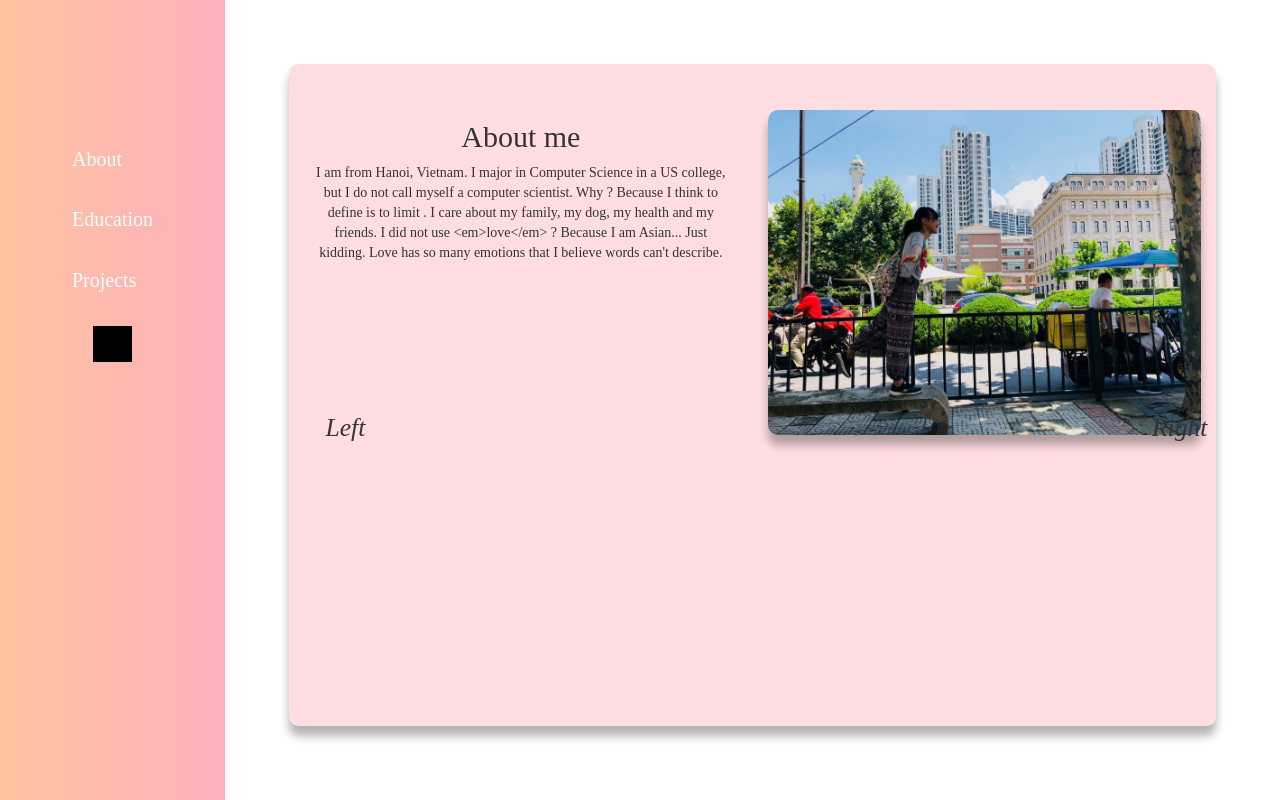
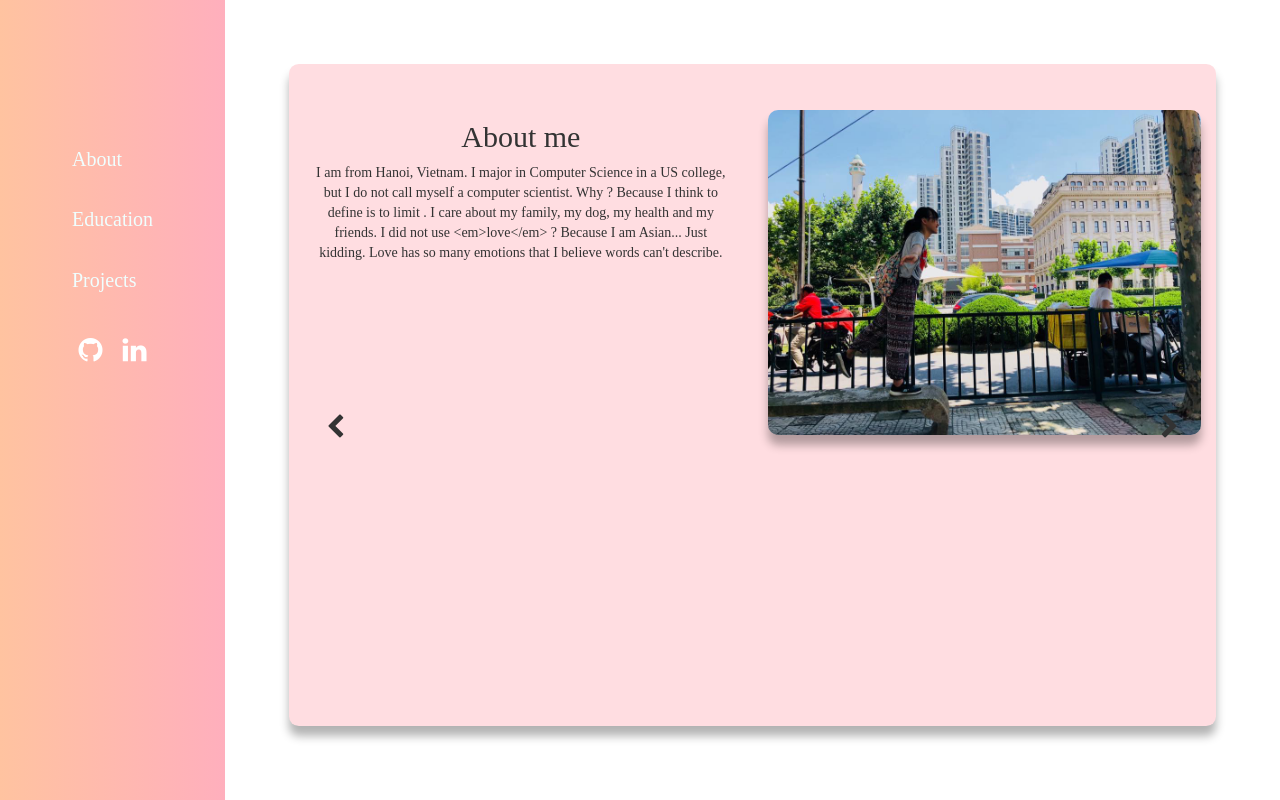
Before and after one commit to giangkhuat/React-personal-web, a React (Create React App) app: page / in a window 1280 px wide. Built offline with nearby package versions, Linux system fonts and the light colour scheme.

Commit message:
fixing icons

```diff
--- a/src/App.css
+++ b/src/App.css
@@ -101,6 +101,9 @@ a:active {
   text-decoration: none;
 }
 
+a:visited:active {
+  text-decoration: none;
+}
 nav ul li a:hover {
   text-decoration: none;
 }
@@ -112,17 +115,12 @@ nav ul li a:hover {
 */
 
 .social {
-  margin-bottom: 20px;
-  background: black;
   display: inline-block;
-  align-self: flex-end;
 }
 .social i {
-  padding-right: 10px;
-  font-size: 25px;
-  color: red;
-  position: relative;
-  z-index: 2;
+  padding: 10px;
+  font-size: 2em;
+  color:white;
 }
 
 /*
--- a/src/components/Carousel.js
+++ b/src/components/Carousel.js
@@ -39,10 +39,10 @@ function Carousel(props) {
         );
       })}
       <button id="goleft" onClick={goLeft}>
-        <i class="fas fa-chevron-left">Left</i>
+        <i class="fa fa-chevron-left"></i>
       </button>
       <button id="goright" onClick={goRight}>
-        <i class="fas fa-chevron-left">Right</i>
+        <i class="fa fa-chevron-right"></i>
       </button>
     </div>
   );
--- a/src/contents/Social.js
+++ b/src/contents/Social.js
@@ -3,10 +3,10 @@ function Social() {
   return (
     <div class="social">
       <a href="https://github.com/giangkhuat" target="_blank">
-        <i class="fab fa-github"></i>
+        <i class="fa fa-github"></i>
       </a>
       <a href="https://www.linkedin.com/in/giangkhuat/" target="_blank">
-        <i class="fab fa-linkedin-in"></i>
+        <i class="fa fa-linkedin"></i>
       </a>
     </div>
   );
```
